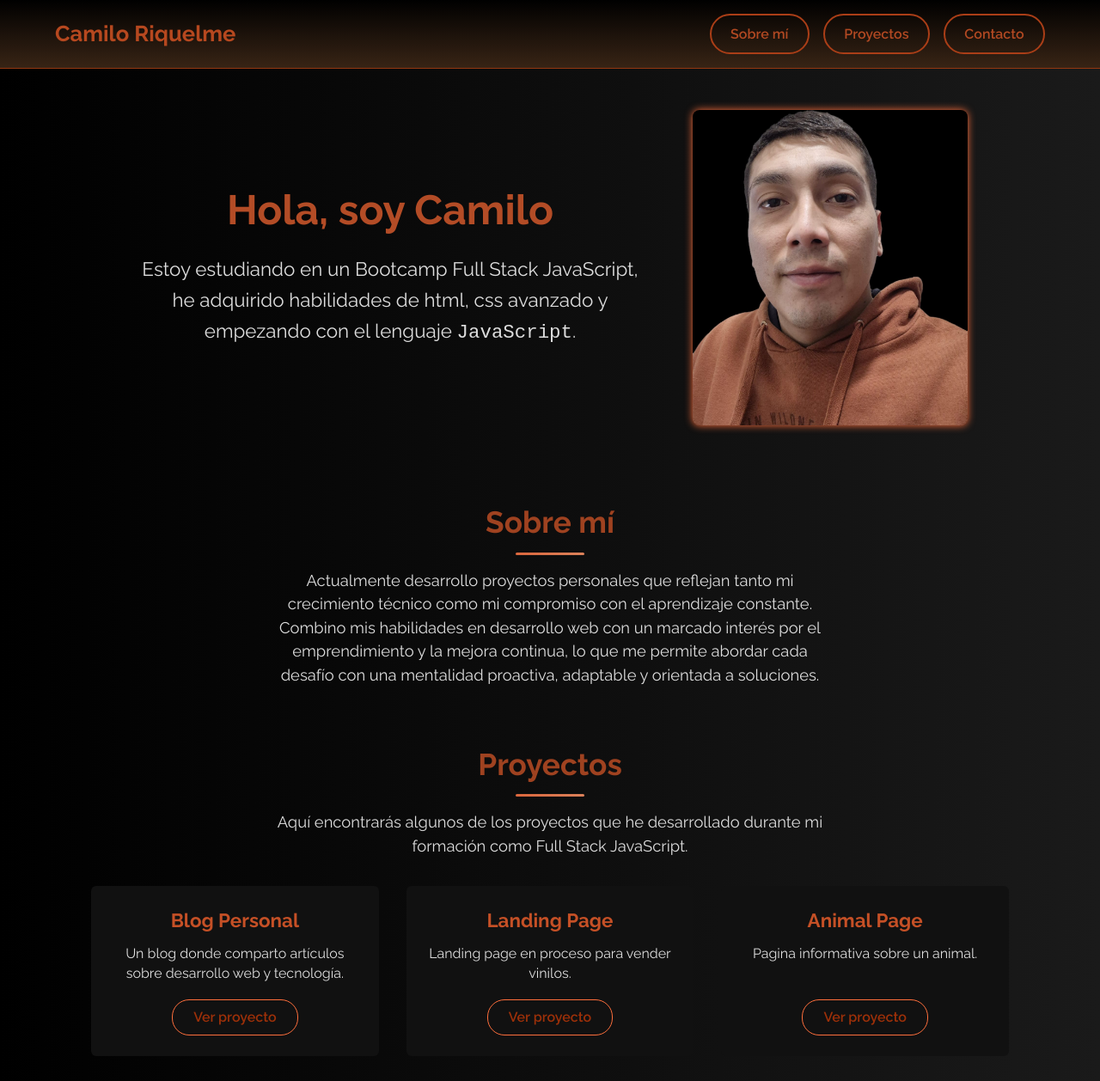
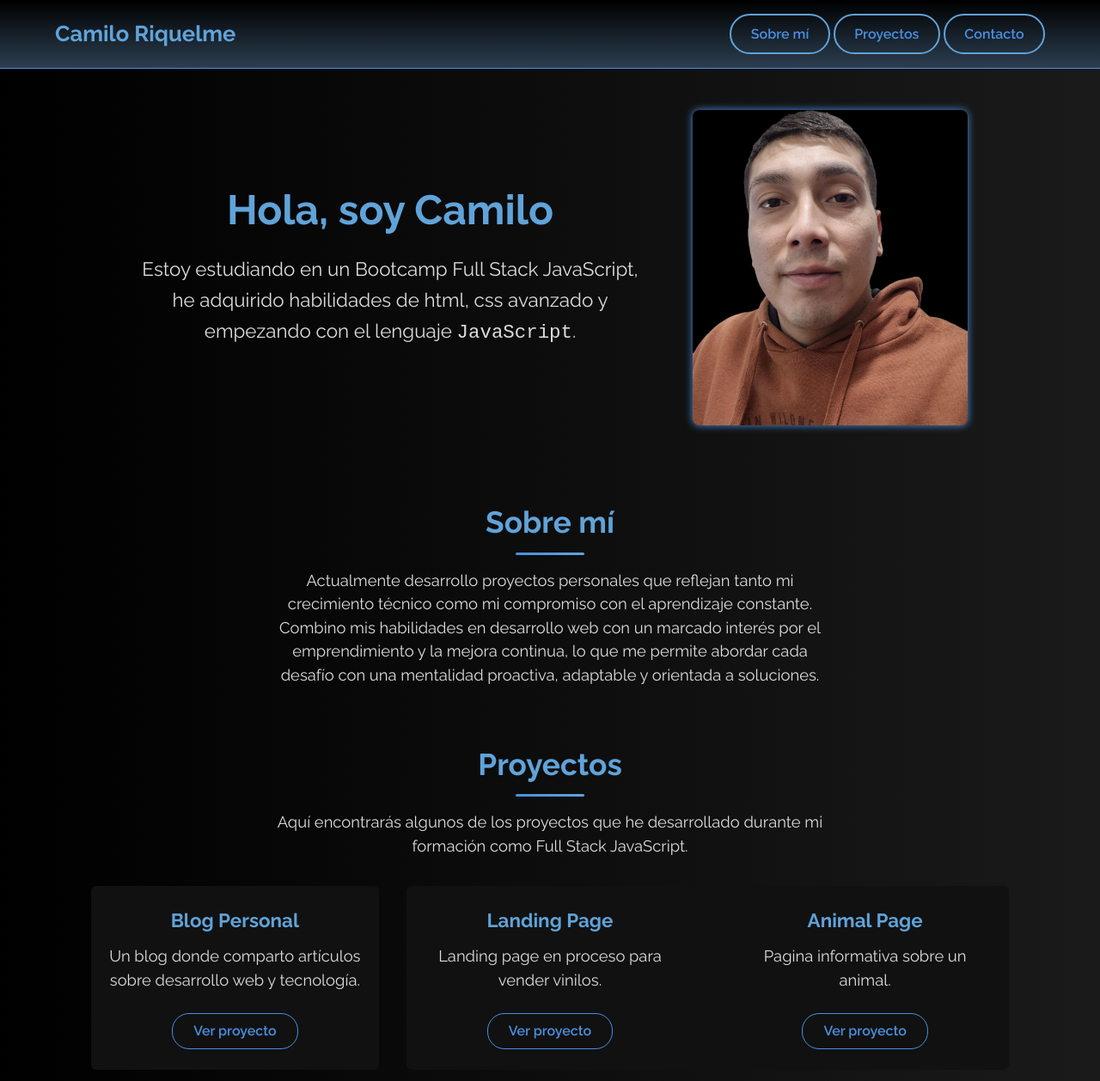
Before and after one commit to ranieres/Portfolio, a plain HTML site: page index.html in a window 1280 px wide. Shown: the top 1258 px of the page at 86% size. Drawn offline with Linux system fonts and the light colour scheme.

Commit message:
cambiandopaletadecolor

```diff
--- a/assets/css/style.css
+++ b/assets/css/style.css
@@ -21,11 +21,11 @@ body {
   flex-direction: column;
 }
 
-/* Nav ocupa todo el ancho */
+/* Nav */
 nav {
   width: 100%;
-  background: linear-gradient(to bottom, #000000, #382415);
-  border-bottom: 1px solid #933710;
+  background: linear-gradient(to bottom, #000000, #2c3e50);
+  border-bottom: 1px solid #4a90e2;
   display: flex;
   justify-content: space-between;
   align-items: center;
@@ -36,7 +36,7 @@ nav {
 }
 
 .logo a {
-  color: #b6481f;
+  color: #60a3d9;
   font-weight: 700;
   font-size: 1.6rem;
   text-decoration: none;
@@ -44,36 +44,19 @@ nav {
   user-select: none;
   display: inline-block;
   transition: color 0.3s ease;
-
-  outline: none;
-  border: none;
-  box-shadow: none;
 }
 
 .logo a:hover {
-  color: rgba(255, 111, 60, 0.7);
+  color: rgba(74, 144, 226, 0.7);
 }
 
-.logo a:focus,
-.logo a:active {
-  outline: none;
-  border: none;
-  box-shadow: none;
-}
-
-
-
-.nav-buttons {
-  display: flex;
-  gap: 1rem;
-}
-
+/* Botones navegación */
 .nav-buttons a {
   display: inline-block;
   text-decoration: none;
-  color: #b24922;
+  color: #4a90e2;
   padding: 0.6rem 1.4rem;
-  border: 2px solid #aa3e17;
+  border: 2px solid #60a3d9;
   border-radius: 30px;
   font-weight: 600;
   cursor: pointer;
@@ -81,17 +64,16 @@ nav {
 
 .nav-buttons a:hover,
 .nav-buttons a:focus {
-  color: rgba(255, 111, 60, 0.6);
-  outline: none;
-  background: rgba(255, 111, 60, 0.1);
+  color: #2c3e50;
+  background: #e3f2fd;
 }
 
 .nav-buttons a:focus {
-  outline: 3px solid #914e35;
+  outline: 3px solid #60a3d9;
   outline-offset: 3px;
 }
 
-/* Header (presentación) */
+/* Presentación */
 .presentacion {
   width: 100%;
   max-width: 1100px;
@@ -112,7 +94,7 @@ nav {
 
 .texto-presentacion h1 {
   font-size: 2.8rem;
-  color: #b34c26;
+  color: #60a3d9;
   margin-bottom: 1rem;
 }
 
@@ -133,18 +115,16 @@ nav {
   width: 100%;
   height: auto;
   border-radius: 8px;
-  filter: drop-shadow(0 0 5px #FF6F3C);
+  filter: drop-shadow(0 0 5px #4a90e2);
   transition: filter 0.3s ease;
-  cursor: default;
 }
 
 .imagen-presentacion img:hover,
 .imagen-presentacion img:focus {
-  filter: drop-shadow(0 0 12px #7b3116) brightness(1.1);
-  outline: none;
+  filter: drop-shadow(0 0 12px #4a90e2) brightness(1.1);
 }
 
-/* Main y secciones */
+/* Main */
 main {
   width: 100%;
   max-width: 1100px;
@@ -159,19 +139,18 @@ main {
 
 .seccion h2 {
   font-size: 2.2rem;
-  color: #9f4220;
+  color: #60a3d9;
   margin-bottom: 1rem;
   text-align: center;
   position: relative;
 }
 
-/* Línea decorativa debajo del título */
 .seccion h2::after {
   content: '';
   display: block;
   width: 80px;
   height: 3px;
-  background: linear-gradient(90deg, #db673d, #db815a);
+  background: linear-gradient(90deg, #4a90e2, #60a3d9);
   margin: 0.5rem auto 0 auto;
   border-radius: 2px;
 }
@@ -185,13 +164,13 @@ main {
   line-height: 1.5;
 }
 
-/* Sección Sobre mí texto centrado */
+/* Sobre mí */
 #sobre-mi p {
   max-width: 650px;
   margin: 0 auto;
 }
 
-/* Redes contacto */
+/* Redes */
 .redes-contacto {
   margin-top: 1.5rem;
   display: flex;
@@ -201,30 +180,26 @@ main {
 }
 
 .redes-contacto a {
-  background: linear-gradient(135deg, #4f1602, #db815a);
-  color: #000;
+  background: linear-gradient(135deg, #2c3e50, #4a90e2);
+  color: #fff;
   font-weight: 600;
   text-decoration: none;
   padding: 0.8rem 1.6rem;
   border-radius: 6px;
-  transition: background-color 0.3s ease, color 0.3s ease;
-  box-shadow: 0 4px 8px rgba(255, 111, 60, 0.35);
-  cursor: pointer;
+  box-shadow: 0 4px 8px rgba(74, 144, 226, 0.35);
 }
 
 .redes-contacto a:hover,
 .redes-contacto a:focus {
-  background: linear-gradient(135deg, #4d1908, #a8441a);
-  color: #fff;
-  outline: none;
+  background: linear-gradient(135deg, #1e2c38, #60a3d9);
 }
 
 .redes-contacto a:focus {
-  outline: 3px solid #a23b15;
+  outline: 3px solid #60a3d9;
   outline-offset: 3px;
 }
 
-/* Proyectos grid */
+/* Proyectos */
 .proyectos-grid {
   display: grid;
   grid-template-columns: repeat(auto-fit, minmax(280px, 1fr));
@@ -244,27 +219,18 @@ main {
   min-height: 180px;
   justify-content: space-between;
   transition: transform 0.3s ease, box-shadow 0.3s ease;
-  cursor: default;
 }
 
 .proyecto-card:hover,
 .proyecto-card:focus-within {
   transform: translateY(-6px);
-  box-shadow: 0 6px 20px rgba(255, 111, 60, 0.5);
-  outline: none;
+  box-shadow: 0 6px 20px rgba(74, 144, 226, 0.5);
 }
 
 .proyecto-card h3 {
-  color: #c55026;
+  color: #60a3d9;
   margin-bottom: 0.7rem;
   font-size: 1.4rem;
-}
-
-.proyecto-card p {
-  font-size: 1rem;
-  margin-bottom: 1.2rem;
-  line-height: 1.4;
-  flex-grow: 1;
 }
 
 .proyecto-links {
@@ -273,29 +239,26 @@ main {
 }
 
 .proyecto-links a {
-  color: #9d3009;
-  border: 1.5px solid #FF6F3C;
+  color: #4a90e2;
+  border: 1.5px solid #4a90e2;
   padding: 0.5rem 1.5rem;
   border-radius: 20px;
   text-decoration: none;
   font-weight: 600;
-  transition: background-color 0.3s, color 0.3s;
-  cursor: pointer;
 }
 
 .proyecto-links a:hover,
 .proyecto-links a:focus {
-  background-color: #ab3c0c;
+  background-color: #60a3d9;
   color: #000;
-  outline: none;
 }
 
 .proyecto-links a:focus {
-  outline: 3px solid #743018;
+  outline: 3px solid #2c3e50;
   outline-offset: 2px;
 }
 
-/* Footer con fondo completo y contenido centrado */
+/* Footer */
 footer {
   background-color: #111;
   color: #aaa;
@@ -309,7 +272,8 @@ footer {
   bottom: 0;
 }
 
-/* Responsividad */
+/* Media queries */
+
 /* Móviles */
 @media (max-width: 480px) {
   nav {
```
